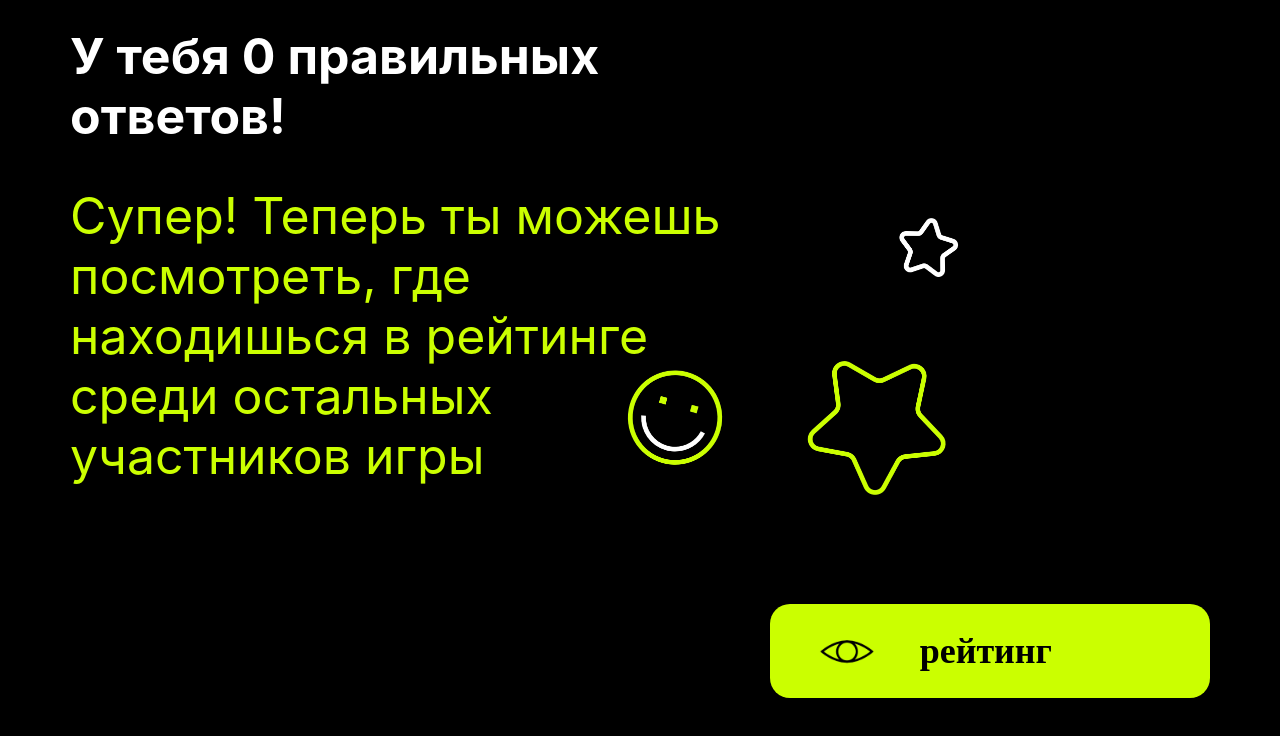
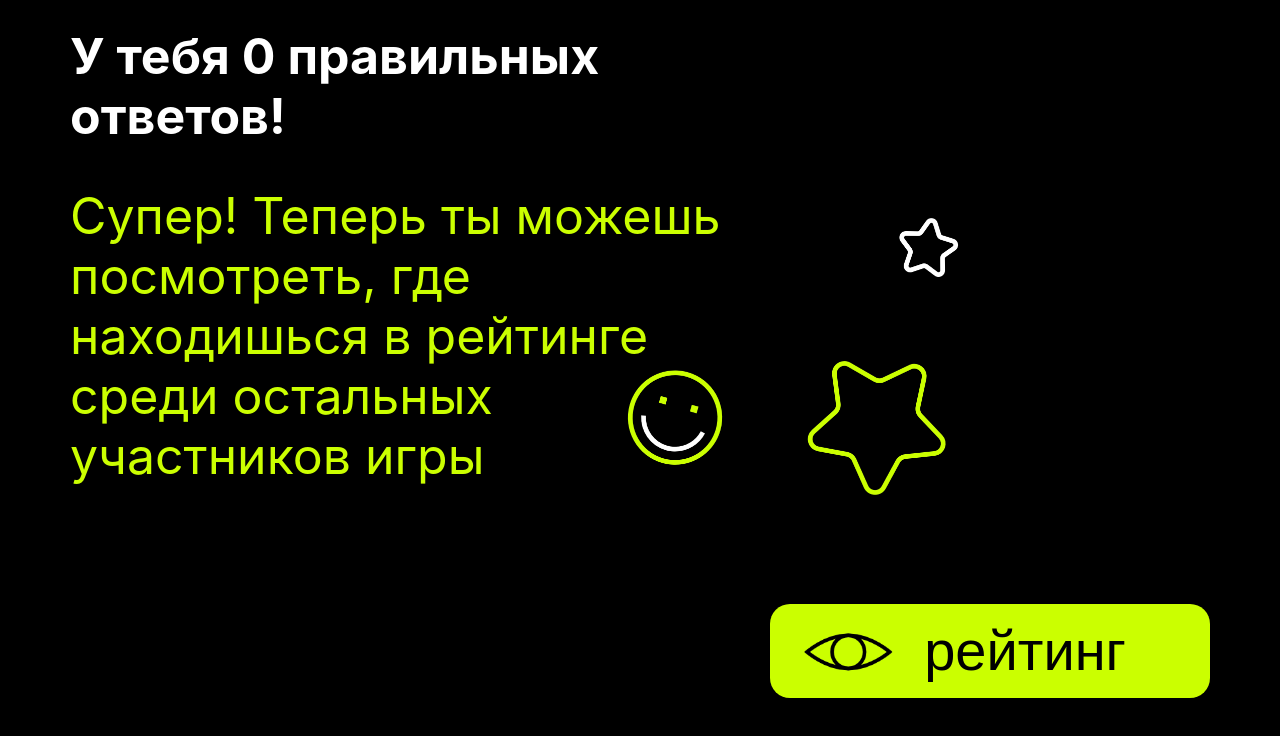
Before and after one commit to alexnikitin341/latech, a React (Create React App) app: page /finish in a window 1280 px wide. Shown: the top 736 px of the page. Built offline with nearby package versions, Linux system fonts and the light colour scheme; no server answers.

Commit message:
fix style finish

```diff
--- a/src/helpers/const.scss
+++ b/src/helpers/const.scss
@@ -5,16 +5,18 @@ $tablet: 720px;
 
 @mixin green_button {
   background: #cbff00;
-  font-family: Futura PT;
   font-style: normal;
-  font-weight: 600;
-  font-size: 36px;
+  font-weight: 300;
+  font-size: 56px;
   line-height: 46px;
   text-align: center;
   cursor: pointer;
   color: black;
   border-radius: 20px;
   border: none;
+  @media (max-width: $tablet) {
+    font-size: 36px;
+  }
 }
 
 @mixin page_container {
--- a/src/index.css
+++ b/src/index.css
@@ -1,6 +1,6 @@
 body {
   margin: 0;
-  font-family: -apple-system, BlinkMacSystemFont, 'Segoe UI', 'Roboto', 'Oxygen',
+  font-family: 'LatechFont', -apple-system, BlinkMacSystemFont, 'Segoe UI', 'Roboto', 'Oxygen',
     'Ubuntu', 'Cantarell', 'Fira Sans', 'Droid Sans', 'Helvetica Neue',
     sans-serif;
   -webkit-font-smoothing: antialiased;
@@ -11,3 +11,8 @@ code {
   font-family: source-code-pro, Menlo, Monaco, Consolas, 'Courier New',
     monospace;
 }
+
+@font-face {
+  font-family: 'LatechFont';
+  src: local('LatechFont'), url(./fonts/CoFoSansLaModa-Regular.otf) format('otf');
+}
--- a/src/pages/Finish/Finish.module.scss
+++ b/src/pages/Finish/Finish.module.scss
@@ -53,12 +53,17 @@
 
   @media (max-width: $tablet) {
     width: 100%;
+    height: 70px;
     margin-bottom: 17%;
   }
 
   img {
-    height: 30%;
-    margin: 10%;
+    height: 50%;
+    margin: 6%;
+    @media (max-width: $tablet) {
+      height: 40%;
+      margin: 10%;
+    }
   }
 }
 
--- a/src/pages/Question/Question.module.scss
+++ b/src/pages/Question/Question.module.scss
@@ -42,6 +42,16 @@ h2 {
   flex-direction: column;
   flex-grow: 1;
   width: 30%;
+
+  &:hover {
+    img {
+      outline: 5px solid $color-green;
+    }
+    p {
+      background: $color-green;
+      color: black;
+    }
+  }
 
   @media (max-width: $tablet) {
     width: 100%;
@@ -120,9 +130,10 @@ h2 {
   width: 100%;
   aspect-ratio: 1/1;
   box-sizing: border-box;
-  padding: 3%;
   color: black;
   font-size: 16px;
+  padding: 7%;
+  font-weight: 600;
 
   @media (max-width: $tablet) {
     width: 54%;
```
Also changed, not shown: src/fonts/CoFoSansLaModa-Regular.otf (renamed from public/CoFoSansLaModa-Regular.otf).
